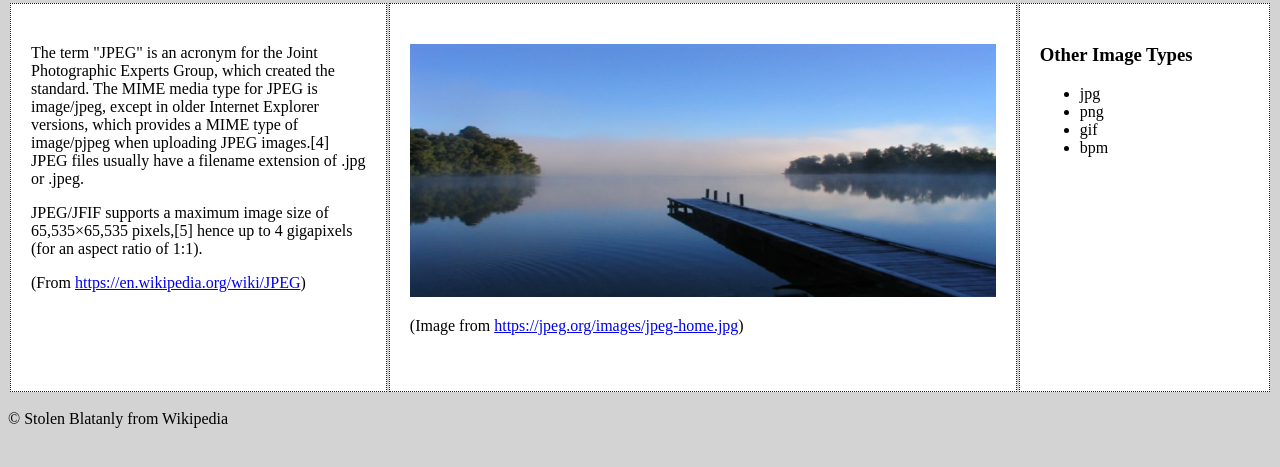
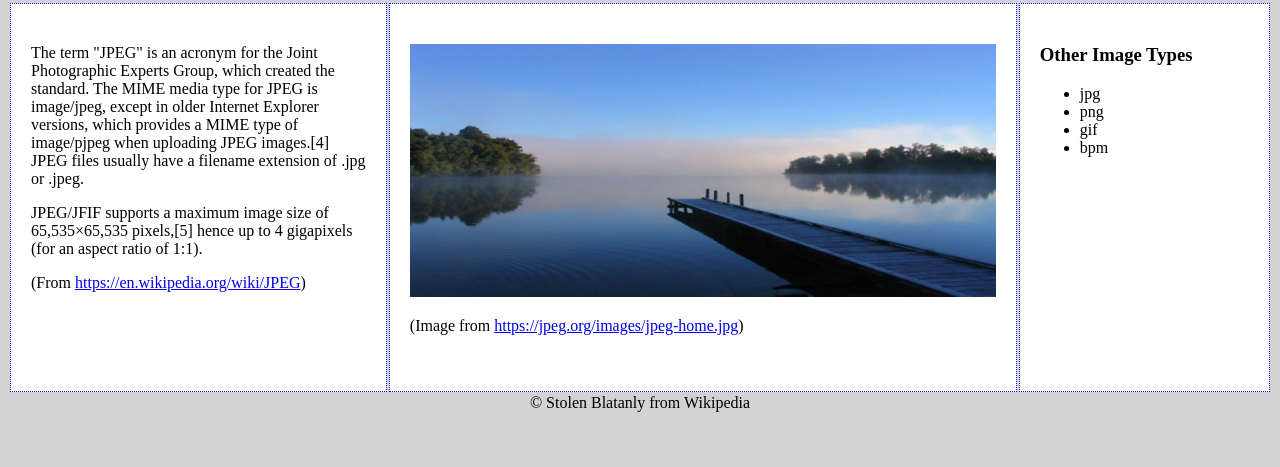
Before and after one commit to tfreeman17/site-from-img, a plain HTML site: page index.html in a window 1280 px wide. Shown: the part 79-546 px from the top of the page. Drawn offline with Linux system fonts and the light colour scheme.

Commit message:
centered footer

```diff
--- a/index.html
+++ b/index.html
@@ -35,6 +35,6 @@
 
 			</tbody>
 		</table>
-	<p class="footer">&copy; Stolen Blatanly from Wikipedia</p>
+	<div class="footer">&copy; Stolen Blatanly from Wikipedia</p>
 </body>
 </html>
--- a/style.css
+++ b/style.css
@@ -31,11 +31,8 @@ p.left {
 img {
 	width: 100%;
 }
-}
 .footer {
-	display: block;
-	margin: auto;
-	width: 50%;
+	text-align: center;
 }
 h3 {
 	margin-top: 0;
```
